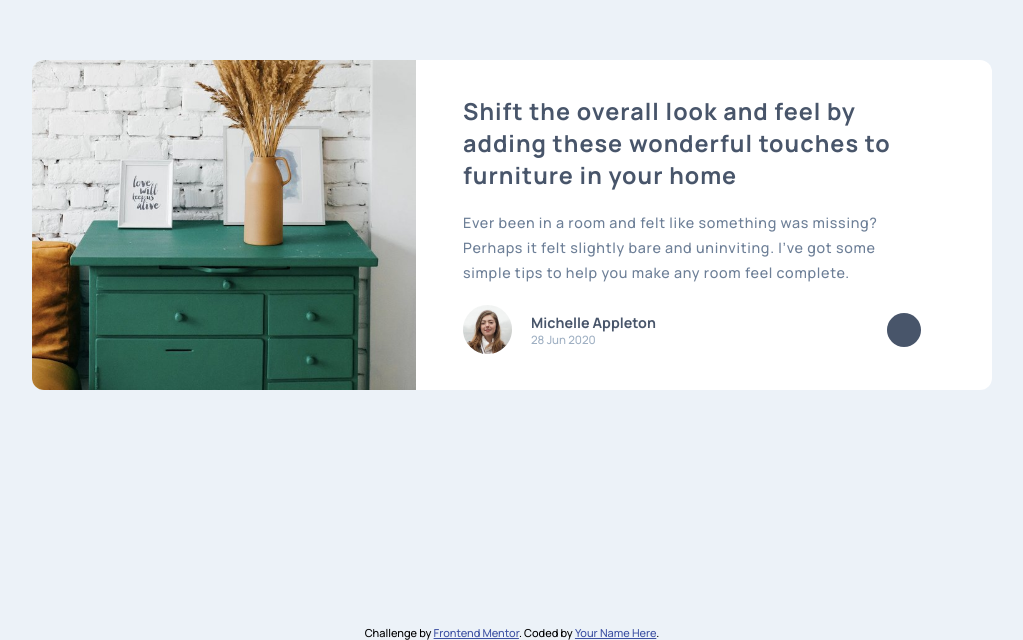
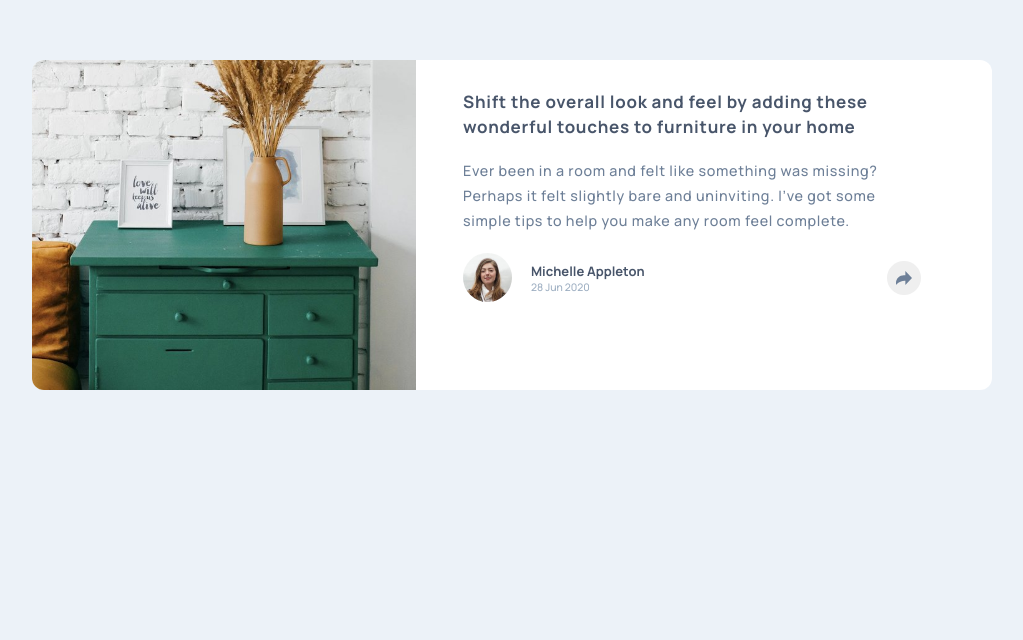
Before and after one commit to Eduardo347387/article-preview-component-master, a plain HTML site: page index.html in a window 1280 px wide. Shown: the part 175-815 px from the top of the page, without its empty margins (128-1151 px from the left). Drawn offline with Linux system fonts and the light colour scheme.

Commit message:
correccion 3
Modificar etiquetas estilos

```diff
--- a/css/style.scss
+++ b/css/style.scss
@@ -94,7 +94,7 @@ body{
         border-radius: 12px;
         overflow: hidden;
         width: 100%;
-        height: 49.8rem;
+        height: 50rem;
         .img-box{
            height: 40%;
         }
@@ -104,10 +104,10 @@ body{
         }
         .content-box{
             .content-text{
-                padding: 3.5rem 1.8rem 2.8rem 2.9rem;
-                h2{
+                padding: 1rem 1.8rem 2.8rem 2.9rem;
+                .titulo{
                     font-weight: 700;
-                    font-size: 1.4em;
+                    font-size: 1.7rem;
                     color: var(--Very_Dark_Grayish_Blue);
                 }
                 p{
@@ -120,8 +120,7 @@ body{
                 }
             }
             .content-info{
-                padding: 0 1.8rem 0.9rem 2.9rem;
-
+                padding: 0 1.8rem 1.5rem 2.9rem;
                 display: flex;
                 align-items: center;
                 position: relative;
@@ -134,7 +133,7 @@ body{
                 }
                 .text-info{
                     margin-right: 7.4rem;
-                    h4{
+                    p{
                        font-size: 1em;
                        display: block;
                        font-weight: 700;
@@ -154,21 +153,10 @@ body{
                     width: 3.4rem;
                     height: 3.4rem;
                     border-radius: 50%;
-                    display: flex;
-                    position: relative;
-
-                    .img-box{
-                        position: absolute;
-                        top: 50%;
-                        left: 50%;
-                        transform: translate(-50%,-50%);
-                        width: 2.2rem;
-                        height: 2.2rem;
-                        background-image: url(../images/icon-share.svg);
-                        background-size: 1.6rem;
-                        background-repeat: no-repeat;
-                        background-position: center ;
-                    }
+                    background-image: url(../images/icon-share.svg);
+                    background-size: 1.6rem;
+                    background-repeat: no-repeat;
+                    background-position: center ;
                 }
             }
         }
@@ -247,12 +235,7 @@ body{
                     align-self: flex-start;
                     flex: 1;
                     justify-content: end;
-                    #share{
-                        background-color: var(--Very_Dark_Grayish_Blue);
-                        .img-box{
-                            background-image: url(../images/icon-share2.svg);
-                        }
-                    }
+
                 }
             }
         }
@@ -278,7 +261,6 @@ body{
                     border-bottom-left-radius: 1.2rem;
                 }
             }
-
             .img-box{
                 width: 40%;
                 height: unset;
@@ -317,7 +299,7 @@ body{
                         margin-right: 1.9rem;
                     }
                     .text-info{
-                        margin-right: 23.1rem;
+                        margin-right: 24.2rem;
                         h4{
                             font-size: 1.1em;
                         }
--- a/index.html
+++ b/index.html
@@ -7,16 +7,11 @@
   <link rel="icon" type="image/png" sizes="32x32" href="./images/favicon-32x32.png">
   <link rel="stylesheet" href="css/style.css">
   <title>Frontend Mentor | Article preview component</title>
+</head>
 
-  <!-- Feel free to remove these styles or customise in your own stylesheet 👍 -->
-  <style>
-    .attribution { font-size: 11px; text-align: center; }
-    .attribution a { color: hsl(228, 45%, 44%); }
-  </style>
-</head>
 <body>
   <main>
-    <section class="container">
+    <div class="container">
       <div class="card">
 
         <div class="img-box width-min">
@@ -26,9 +21,8 @@
         <div class="content-box">
 
           <div class="content-text">
-            <h2>  Shift the overall look and feel by adding these wonderful
-              touches to furniture in your home
-            </h2>
+            <p class="titulo">Shift the overall look and feel by adding these wonderful
+              touches to furniture in your home</p>
             <p> Ever been in a room and felt like something was missing? Perhaps
                 it felt slightly bare and uninviting. I’ve got some simple tips
                 to help you make any room feel complete.
@@ -40,22 +34,16 @@
               <img src="./images/avatar-michelle.jpg" alt="">
             </div>
             <div class="text-info">
-              <h4>Michelle Appleton <span>28 Jun 2020</span></h4>
+              <p>Michelle Appleton <span>28 Jun 2020</span></p>
             </div>
 
-            <button id="share" aria-label="Share"><div class="img-box"></div></button>
+            <button id="share" aria-label="Share"></button>
           </div>
 
         </div>
       </div>
-    </section>
-
+    </div>
   </main>
-
-  <div class="attribution">
-    Challenge by <a href="https://www.frontendmentor.io?ref=challenge" target="_blank">Frontend Mentor</a>.
-    Coded by <a href="#">Your Name Here</a>.
-  </div>
   <script src="./js/app.js"></script>
 </body>
 
```
Also changed, not shown: css/style.css, 1 other file.
